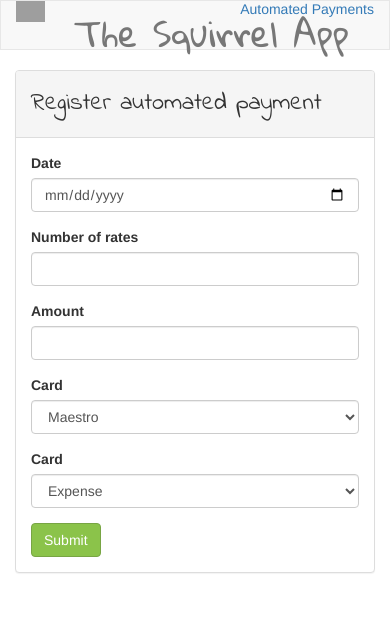
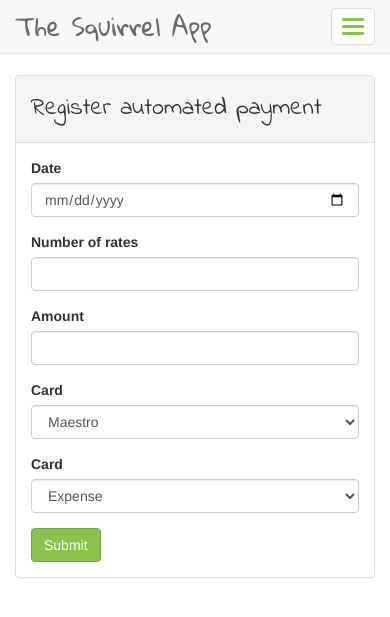
Before and after one commit to elecostey/money-app, a Flask app: template templates/addAutomatedPayment.html in a window 390 px wide. Shown: the top 617 px of the page. Run offline with Flask 2, Linux system fonts and the light colour scheme; the template is opened without the code that fills it, so the values that code supplies are empty; some libraries are stand-ins or nearby versions; grey boxes are pictures that could not be loaded.

Commit message:
- mobile friendly

```diff
--- a/app.py
+++ b/app.py
@@ -1,8 +1,8 @@
 from flask import Flask, render_template, request, url_for, redirect
-from babel.numbers import format_currency
 import sqlite3
 import datetime as dt
 import calendar
+import locale
 from databaseutil import *
 
 app = Flask(__name__)
@@ -10,8 +10,16 @@ app = Flask(__name__)
 @app.context_processor
 def utility_processor():
     def formatPrice(price):
-        return format_currency(price, 'kn', locale='de_DE')
+        locale.setlocale(locale.LC_ALL, '')
+        if price < 0:
+          formatedPrice = locale.currency(abs(price), grouping=True)
+          formatedPrice = '-' + formatedPrice[2:] + ' kn'
+        else:
+          formatedPrice = locale.currency(price, grouping=True)
+          formatedPrice = formatedPrice[2:] + ' kn'
+        return formatedPrice
     return dict(formatPrice=formatPrice)
+
 
 @app.context_processor
 def utility_processor():
@@ -74,9 +82,8 @@ myMonthsList = [('January', 1), ('February', 2),('March', 3),('April', 4),('May'
 @app.route('/')
 def index():
     balance = initialBalance - getExpensesTotal(currentMonth) + getIncomeTotal(currentMonth)
-
     currentMonthName = datetime.now().strftime('%B')
-    return render_template('addNewExpense.html',
+    return render_template('monthExpenses.html',
                             transactions = getAllTransactions(currentMonth),
                             currentMonth = currentMonth,
                             balance = balance,
@@ -88,46 +95,49 @@ def changeMonth():
     selectedMonth = request.form['months']
     currentMonth = int(selectedMonth)
     balance = initialBalance - getExpensesTotal(currentMonth) + getIncomeTotal(currentMonth)
-
     print balance
     print type(balance)
-    return render_template('addNewExpense.html',
+    return render_template('monthExpenses.html',
                             transactions = getAllTransactions(currentMonth),
                             currentMonth = currentMonth,
                             selectedMonthName=selected_month_name(selectedMonth),
                             balance = balance,
                             months = myMonthsList)
 
-@app.route('/goToAutomatedPayment')
-def goToAutomatedPayment():
-    return render_template('addAutomatedPayment.html')
-
-@app.route('/addAutomatedPayment', methods=['POST'])
-def addAutomatedPayment():
-    paymentDate = request.form['paymentDate']
-    paymentDateTime = dt.datetime.strptime(paymentDate, "%Y-%m-%d")
-    paymentDateInteger = dt.date(paymentDateTime.year,paymentDateTime.month,paymentDateTime.day)
-    paymentRates = request.form['paymentRates']
-    paymentAmount = request.form['paymentAmount']
-    paymentCards = request.form.get('paymentCards')
-    paymentType = request.form.get('paymentType')
-    paymentDueDate = findDueDateAutomatedTransaction(paymentDateInteger, paymentRates, paymentCards)
-    for i in paymentDueDate:
-        addExpenseToDatabase(i, paymentAmount, getAccountId(paymentCards), getTransactionId(paymentType), i)
-    return redirect(url_for('index'))
 
 
-@app.route('/addNewExpense', methods=['POST'])
+@app.route('/addAutomatedPayment', methods=['GET','POST'])
+def addAutomatedPayment():
+    if request.method == 'GET':
+        return render_template('addAutomatedPayment.html')
+    else:
+        paymentDate = request.form['paymentDate']
+        paymentDateTime = dt.datetime.strptime(paymentDate, "%Y-%m-%d")
+        paymentDateInteger = dt.date(paymentDateTime.year,paymentDateTime.month,paymentDateTime.day)
+        paymentRates = request.form['paymentRates']
+        paymentAmount = request.form['paymentAmount']
+        paymentCards = request.form.get('paymentCards')
+        paymentType = request.form.get('paymentType')
+        paymentDueDate = findDueDateAutomatedTransaction(paymentDateInteger, paymentRates, paymentCards)
+        for i in paymentDueDate:
+            addExpenseToDatabase(i, paymentAmount, getAccountId(paymentCards), getTransactionId(paymentType), i)
+        return redirect(url_for('index'))
+
+
+@app.route('/addNewExpense', methods=['GET','POST'])
 def addExpense():
-    date = request.form['date']
-    dateTime = dt.datetime.strptime(date, "%Y-%m-%d")
-    dateInteger = dt.date(dateTime.year,dateTime.month,dateTime.day)
-    amount = request.form['amount']
-    cardType = request.form.get('cards')
-    transactionType = request.form.get('transactionType')
-    dueDate = findDueDateManualTransaction(dateInteger, cardType)
-    addExpenseToDatabase(date, amount, getAccountId(cardType), getTransactionId(transactionType), dueDate)
-    return redirect(url_for('index'))
+    if request.method == 'GET':
+        return render_template('addNewExpense.html')
+    else:
+        date = request.form['date']
+        dateTime = dt.datetime.strptime(date, "%Y-%m-%d")
+        dateInteger = dt.date(dateTime.year,dateTime.month,dateTime.day)
+        amount = request.form['amount']
+        cardType = request.form.get('cards')
+        transactionType = request.form.get('transactionType')
+        dueDate = findDueDateManualTransaction(dateInteger, cardType)
+        addExpenseToDatabase(date, amount, getAccountId(cardType), getTransactionId(transactionType), dueDate)
+        return redirect(url_for('index'))
 
 
 if __name__ == '__main__':
--- a/static/main.css
+++ b/static/main.css
@@ -1,20 +1,61 @@
-.squirrel-img {
-  float: left;
-  margin-right: 1em;
-  margin-bottom: 0.5em;
+body {
+  padding-top: 70px;
 }
 
-.app-title {
+.navbar-toggle {
+  background-color: white !important;
+}
+
+.navbar, .navbar-default {
+	border-radius: 0;
+	border: none;
+	margin-bottom: 0;
+}
+
+.navbar-brand {
+  display: -webkit-box !important;
+  padding: 0px 15px !important;
+}
+
+.navbar-default .navbar-nav > li > a {
+	font-size: 1.3em;
+
+	padding: 15px 15px 15px 15px;
+}
+
+.navbar-default .navbar-nav li a:hover {
+	background-color: #444444;
+  color: #8BC34A !important;
+	transition: 0.5s all linear;
+	height: 100%;
+}
+
+.icon-bar {
+    background-color: #8bc34a !important;
+    height: 3px !important;
+}
+
+.squirrel-img {
+  margin-right: 15px;
+  padding-bottom: 5px;
+}
+
+#app-title {
+  color: #696969;
+  font-size: 25px;
+  font-family: 'Gloria Hallelujah', cursive;
+  transform: translateY(-50%);
   top: 50%;
-  transform: translateY(-35%);
   position: absolute;
-  font-size: 2.5em;
-  font-family: 'Gloria Hallelujah', cursive;
+}
+
+#app-title:hover {
+  text-decoration: none;
 }
 
 #expenses-title {
   font-family: 'Indie Flower', cursive;
-  font-size: 24px;
+  font-size: 22px;
 }
 
 #form-group-expenses-title {
@@ -22,19 +63,19 @@
 }
 
 h3 {
-  font-family: 'Indie Flower', cursive;
-  margin-top: 10px;
+  font-family: 'Indie Flower', cursive !important;
+  margin-top: 10px !important;
 }
 
 
 #balance {
-  font-size: 24px;
+  font-size: 22px;
   float: right;
 }
 
 .btn-primary {
-  background-color: #8BC34A;
-  border-color: #78a544;
+  background-color: #8BC34A !important;
+  border-color: #78a544 !important;
 }
 
 #expense {
@@ -43,13 +84,6 @@ h3 {
 
 #income {
   color: #22a027;
-}
-
-.link {
-  top: 50%;
-  transform: translateY(-50%);
-  position: sticky;
-  float: right;
 }
 
 .very-low {
@@ -62,3 +96,35 @@ h3 {
 .positive {
   color: #22a027
 }
+
+@media screen and (max-width: 768px) {
+  body {
+    padding-top: 75px;
+  }
+
+#app-title {
+    transform: translateY(80%);
+    padding-left: 0;
+    font-size: 25px;
+    top:inherit;
+    position: absolute;
+  }
+
+  .squirrel-img {
+    width: 50px;
+    margin-left: 0;
+  }
+
+}
+
+@media screen and (max-width: 400px) {
+  .squirrel-img {
+    display: none !important;
+
+  }
+
+  #app-title {
+    margin-left: 0;
+    transform: translateY(80%);
+  }
+}
--- a/templates/index.html
+++ b/templates/index.html
@@ -1,21 +1,45 @@
 <!DOCTYPE html>
 <html>
 <head>
+  <meta name="viewport" content="width=device-width, initial-scale=1">
+  <link rel="stylesheet" type="text/css" href="{{ url_for('static', filename='main.css') }}">
+  <link href="https://fonts.googleapis.com/css?family=Gloria+Hallelujah|Indie+Flower" rel="stylesheet">
   <link rel="stylesheet" href="https://maxcdn.bootstrapcdn.com/bootstrap/3.3.7/css/bootstrap.min.css"
   integrity="sha384-BVYiiSIFeK1dGmJRAkycuHAHRg32OmUcww7on3RYdg4Va+PmSTsz/K68vbdEjh4u" crossorigin="anonymous">
-  <link rel="stylesheet" type="text/css" href="{{ url_for('static', filename='main.css') }}">
-  <link href="https://fonts.googleapis.com/css?family=Gloria+Hallelujah|Indie+Flower" rel="stylesheet">
-
+  <script src="https://ajax.googleapis.com/ajax/libs/jquery/3.2.1/jquery.min.js"></script>
+  <script src="https://cdnjs.cloudflare.com/ajax/libs/twitter-bootstrap/3.3.7/js/bootstrap.min.js"></script>
 </head>
 <body>
 
-<nav class="navbar navbar-default">
-  <div class="container">
-    <img class="squirrel-img" src='https://s-media-cache-ak0.pinimg.com/originals/17/e1/00/17e1000d1b529325878ff9d08ea06cbe.png' title='squirrel' width="8%"/>
-    <a href="{{ url_for('index')}}" class="navbar-brand app-title">The Squirrel App</a>
-    <a class="link" href="{{ url_for('goToAutomatedPayment')}}">Automated Payments</a>
-  </div>
-</nav>
+  <nav class="navbar navbar-default navbar-fixed-top">
+    <div class="container">
+      <!-- Brand and toggle get grouped for better mobile display -->
+      <div class="navbar-header">
+
+        <button type="button" class="navbar-toggle collapsed" data-toggle="collapse" data-target="#bs-example-navbar-collapse-1" aria-expanded="false">
+          <span class="sr-only">Toggle navigation</span>
+          <span class="icon-bar"></span>
+          <span class="icon-bar"></span>
+          <span class="icon-bar"></span>
+        </button>
+
+        <div class="navbar-brand">
+          <img class="squirrel-img" src='https://s-media-cache-ak0.pinimg.com/originals/17/e1/00/17e1000d1b529325878ff9d08ea06cbe.png' title='squirrel' width="50px"/>
+          <a href="{{ url_for('index')}}" id="app-title" style=" ">The Squirrel App</a>
+        </div>
+      </div>
+
+      <!-- Collect the nav links, forms, and other content for toggling -->
+      <div class="collapse navbar-collapse" id="bs-example-navbar-collapse-1">
+
+        <ul class="nav navbar-nav navbar-right">
+          <li><a href="{{ url_for('index')}}">Expenses</a></li>
+          <li><a href="{{ url_for('addExpense')}}">Add payment</a></li>
+          <li><a class="link" href="{{ url_for('addAutomatedPayment')}}">Automated Payments</a></li>
+        </ul>
+      </div>
+    </div>
+  </nav>
 <div class="container">
   {% block content %}
   {% endblock %}
```
Also changed, not shown: templates/addNewExpense.html (+0 -62 lines), templates/monthExpenses.html (added, +54 -0 lines), squirrel.db, 1 other file.
